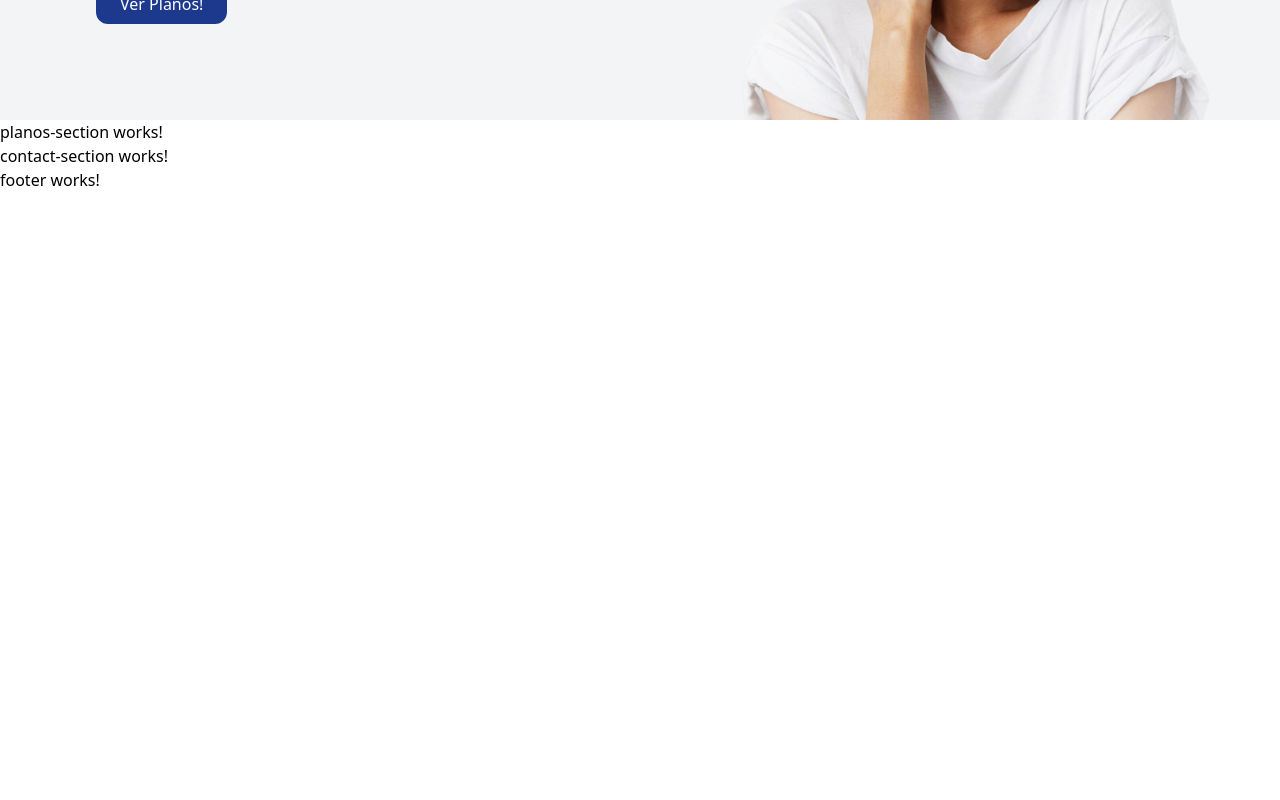
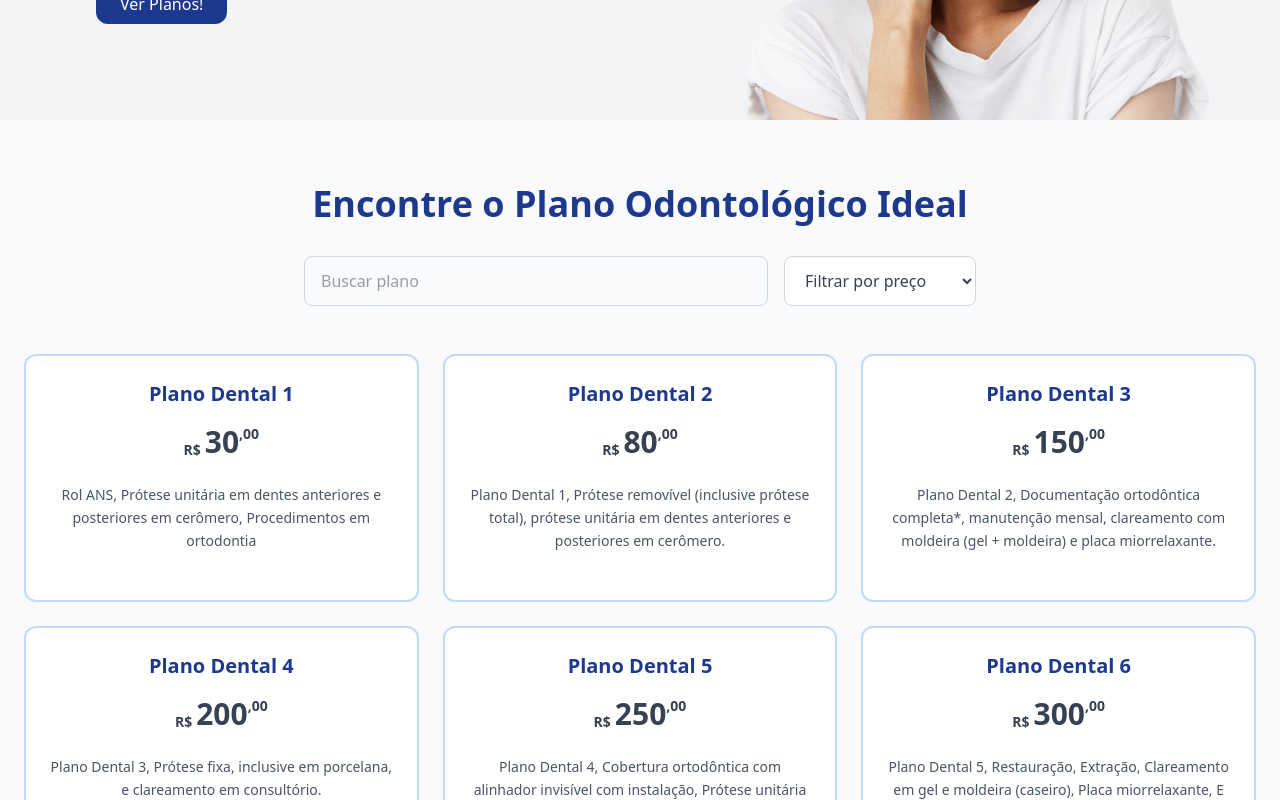
Before and after one commit to fabiords07/projeto-pdc-fullstack, an Angular app in the folder frontend/: page / in a window 1280 px wide. Shown: the part 520-1320 px from the top of the page. Before the commit the page ends 800 px from the top, so only its background shows below. Built offline with nearby package versions, Linux system fonts and the light colour scheme.

Commit message:
feat: adds planos section

```diff
--- a/frontend/src/app/components/planos-section/planos-section.component.html
+++ b/frontend/src/app/components/planos-section/planos-section.component.html
@@ -1 +1,102 @@
-<p>planos-section works!</p>
+<section id="planos" class="bg-gray-50 py-16">
+  <div class="container mx-auto px-6">
+
+    <!-- Título da Seção -->
+    <div class="text-center mb-12">
+      <h2 class="text-3xl md:text-4xl font-semibold text-blue-900 mb-8">
+        Encontre o Plano Odontológico Ideal
+      </h2>
+
+      <!-- Filtros de Busca -->
+      <div class="flex flex-col md:flex-row gap-4 justify-center items-center max-w-2xl mx-auto">
+
+        <!-- Campo de Busca -->
+        <div class="w-full md:flex-1">
+          <input
+            type="text"
+            [(ngModel)]="termoBusca"
+            (input)="onBuscaChange()"
+            placeholder="Buscar plano"
+            class="w-full px-3 py-2 md:px-4 md:py-3 text-sm md:text-base border border-gray-300 rounded-lg focus:outline-none focus:ring-2 focus:ring-blue-500 focus:border-transparent text-gray-700"
+          />
+        </div>
+
+        <!-- Filtro por Preço -->
+        <div class="w-full md:w-auto">
+          <select
+            [(ngModel)]="filtroPreco"
+            (change)="onFiltroChange()"
+            class="w-full md:w-48 px-3 py-2 md:px-4 md:py-3 text-sm md:text-base border border-gray-300 rounded-lg focus:outline-none focus:ring-2 focus:ring-blue-500 focus:border-transparent text-gray-700 bg-white"
+          >
+            <option value="">Filtrar por preço</option>
+            <option value="maior">Maior preço</option>
+            <option value="menor">Menor preço</option>
+          </select>
+        </div>
+
+      </div>
+    </div>
+
+    <!-- Loading -->
+    <div *ngIf="loading" class="text-center py-12">
+      <div class="inline-block animate-spin rounded-full h-12 w-12 border-b-2 border-blue-900"></div>
+      <p class="mt-4 text-gray-600">Carregando planos...</p>
+    </div>
+
+    <!-- Erro -->
+    <div *ngIf="erro" class="text-center py-12">
+      <p class="text-red-600 mb-4">{{ erro }}</p>
+      <button
+        (click)="carregarPlanos()"
+        class="bg-blue-900 text-white px-6 py-2 rounded-lg hover:bg-blue-800 transition"
+      >
+        Tentar Novamente
+      </button>
+    </div>
+
+    <!-- Grid de Planos -->
+    <div *ngIf="!loading && !erro" class="grid md:grid-cols-2 lg:grid-cols-3 gap-6">
+
+      <div
+        *ngFor="let plano of planosFiltrados; trackBy: trackByNome"
+        class="bg-white border-2 border-blue-200 rounded-xl p-6 hover:border-blue-400 hover:shadow-lg transition-all duration-300"
+      >
+
+        <!-- Nome do Plano -->
+        <h3 class="text-xl font-semibold text-blue-900 mb-4 text-center">
+          {{ plano.nome }}
+        </h3>
+
+        <!-- Preço -->
+        <div class="text-center mb-6">
+          <div class="flex items-end justify-center">
+            <span class="text-sm font-bold text-gray-700 mr-1">R$</span>
+            <span class="text-3xl font-bold text-gray-700">{{ getPrecoInteiro(plano.valor) }}</span>
+            <span class="text-sm font-bold text-gray-700 self-start">,{{ getPrecoCentavos(plano.valor) }}</span>
+          </div>
+        </div>
+
+        <!-- Descrição -->
+        <div class="mb-6">
+          <p class="text-gray-600 text-sm leading-relaxed text-center">
+            {{ plano.descricao }}
+          </p>
+        </div>
+
+      </div>
+
+    </div>
+
+    <!-- Mensagem quando não há resultados -->
+    <div *ngIf="!loading && !erro && planosFiltrados.length === 0" class="text-center py-12">
+      <p class="text-gray-600 text-lg">Nenhum plano encontrado com os filtros aplicados.</p>
+      <button
+        (click)="limparFiltros()"
+        class="mt-4 bg-blue-900 text-white px-6 py-2 rounded-lg hover:bg-blue-800 transition"
+      >
+        Limpar Filtros
+      </button>
+    </div>
+
+  </div>
+</section>
--- a/frontend/src/app/components/planos-section/planos-section.component.ts
+++ b/frontend/src/app/components/planos-section/planos-section.component.ts
@@ -1,11 +1,91 @@
-import { Component } from '@angular/core';
+import { Component, OnInit } from '@angular/core';
+import { CommonModule } from '@angular/common';
+import { FormsModule } from '@angular/forms';
+import { PlanosService } from '../../services/planos.service';
+import { Plano } from '../../models/plano.interface';
 
 @Component({
   selector: 'app-planos-section',
-  imports: [],
+  standalone: true,
+  imports: [CommonModule, FormsModule],
   templateUrl: './planos-section.component.html',
-  styleUrl: './planos-section.component.css'
+  styleUrls: ['./planos-section.component.css']
 })
-export class PlanosSectionComponent {
+export class PlanosSectionComponent implements OnInit {
+  planos: Plano[] = [];
+  planosFiltrados: Plano[] = [];
+  termoBusca: string = '';
+  filtroPreco: string = '';
+  loading: boolean = true;
+  erro: string = '';
 
+  constructor(private planosService: PlanosService) {}
+
+  ngOnInit(): void {
+    this.carregarPlanos();
+  }
+
+  carregarPlanos(): void {
+    this.loading = true;
+    this.planosService.getPlanos().subscribe({
+      next: (dados) => {
+        this.planos = dados;
+        this.planosFiltrados = dados;
+        this.loading = false;
+      },
+      error: (error) => {
+        console.error('Erro ao carregar planos:', error);
+        this.erro = 'Erro ao carregar os planos. Tente novamente.';
+        this.loading = false;
+      }
+    });
+  }
+
+  filtrarPlanos(): void {
+    let resultado = [...this.planos];
+
+    // Filtro por termo de busca
+    if (this.termoBusca.trim()) {
+      const termo = this.termoBusca.toLowerCase().trim();
+      resultado = resultado.filter(plano =>
+        plano.nome.toLowerCase().includes(termo) ||
+        plano.descricao.toLowerCase().includes(termo)
+      );
+    }
+
+    // Ordenação por preço
+    if (this.filtroPreco === 'maior') {
+      resultado.sort((a, b) => b.valor - a.valor);
+    } else if (this.filtroPreco === 'menor') {
+      resultado.sort((a, b) => a.valor - b.valor);
+    }
+
+    this.planosFiltrados = resultado;
+  }
+
+  onBuscaChange(): void {
+    this.filtrarPlanos();
+  }
+
+  onFiltroChange(): void {
+    this.filtrarPlanos();
+  }
+
+  limparFiltros(): void {
+    this.termoBusca = '';
+    this.filtroPreco = '';
+    this.planosFiltrados = [...this.planos];
+  }
+
+  trackByNome(index: number, plano: Plano): number {
+    return plano.id;
+  }
+
+  getPrecoInteiro(valor: number): string {
+    return Math.floor(valor).toString();
+  }
+
+  getPrecoCentavos(valor: number): string {
+    return (valor % 1).toFixed(2).slice(2);
+  }
 }
--- /dev/null
+++ b/frontend/src/app/models/plano.interface.ts
@@ -0,0 +1,6 @@
+export interface Plano {
+  id: number;
+  nome: string;
+  valor: number;
+  descricao: string;
+}
--- /dev/null
+++ b/frontend/src/app/services/planos.service.ts
@@ -0,0 +1,66 @@
+import { Injectable } from '@angular/core';
+import { Observable, of } from 'rxjs';
+import { Plano } from '../models/plano.interface';
+
+@Injectable({
+  providedIn: 'root'
+})
+export class PlanosService {
+  // FUTURO: para quando o backend estiver pronto:
+  // private apiUrl = 'http://localhost:8000/api/planos';
+
+  private planosMock: Plano[] = [
+    {
+      id: 1,
+      nome: 'Plano Dental 1',
+      valor: 30.00,
+      descricao: 'Rol ANS, Prótese unitária em dentes anteriores e posteriores em cerômero, Procedimentos em ortodontia'
+    },
+    {
+      id: 2,
+      nome: 'Plano Dental 2',
+      valor: 80.00,
+      descricao: 'Plano Dental 1, Prótese removível (inclusive prótese total), prótese unitária em dentes anteriores e posteriores em cerômero.'
+    },
+    {
+      id: 3,
+      nome: 'Plano Dental 3',
+      valor: 150.00,
+      descricao: 'Plano Dental 2, Documentação ortodôntica completa*, manutenção mensal, clareamento com moldeira (gel + moldeira) e placa miorrelaxante.'
+    },
+    {
+      id: 4,
+      nome: 'Plano Dental 4',
+      valor: 200.00,
+      descricao: 'Plano Dental 3, Prótese fixa, inclusive em porcelana, e clareamento em consultório.'
+    },
+    {
+      id: 5,
+      nome: 'Plano Dental 5',
+      valor: 250.00,
+      descricao: 'Plano Dental 4, Cobertura ortodôntica com alinhador invisível com instalação, Prótese unitária em dentes anteriores e posteriores em cerômero.'
+    },
+    {
+      id: 6,
+      nome: 'Plano Dental 6',
+      valor: 300.00,
+      descricao: 'Plano Dental 5, Restauração, Extração, Clareamento em gel e moldeira (caseiro), Placa miorrelaxante, E muito mais.'
+    }
+  ];
+
+  constructor() {}
+
+  getPlanos(): Observable<Plano[]> {
+    // ATUAL: usando dados mockados
+    return of(this.planosMock);
+
+    // FUTURO: para quando o backend estiver pronto:
+    // return from(axios.get(this.apiUrl)).pipe(
+    //   map(response => response.data),
+    //   catchError(error => {
+    //     console.error('Erro ao carregar planos:', error);
+    //     return of([]);
+    //   })
+    // );
+  }
+}
```
